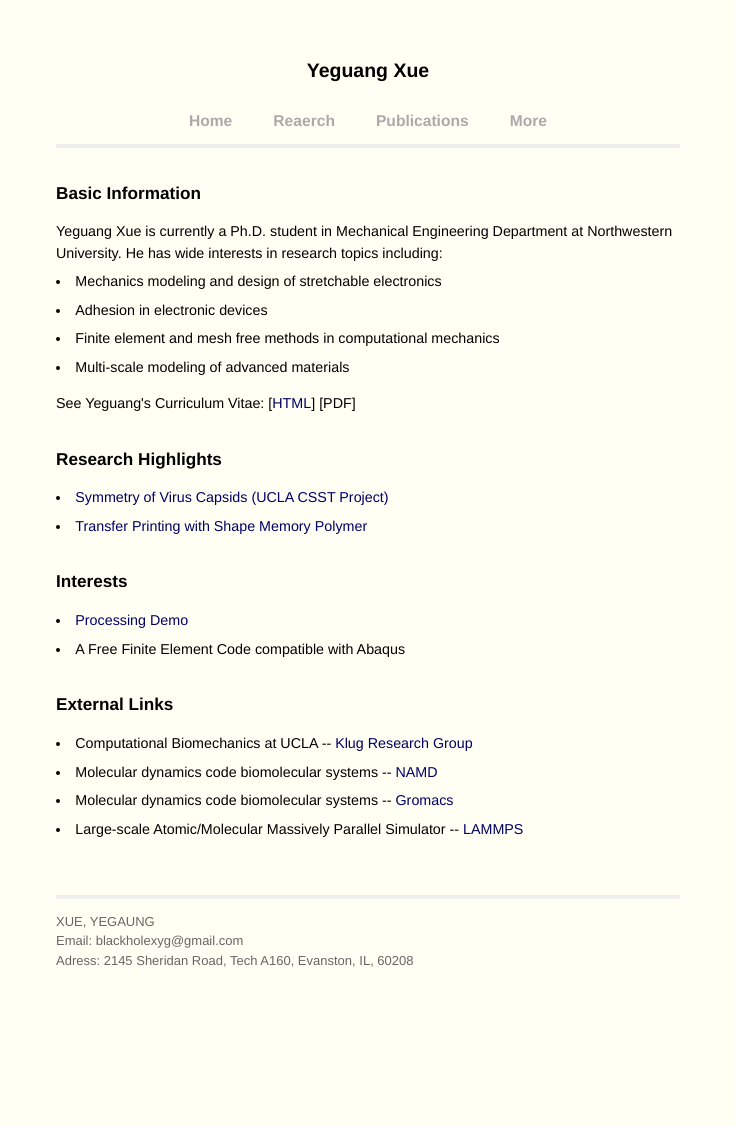
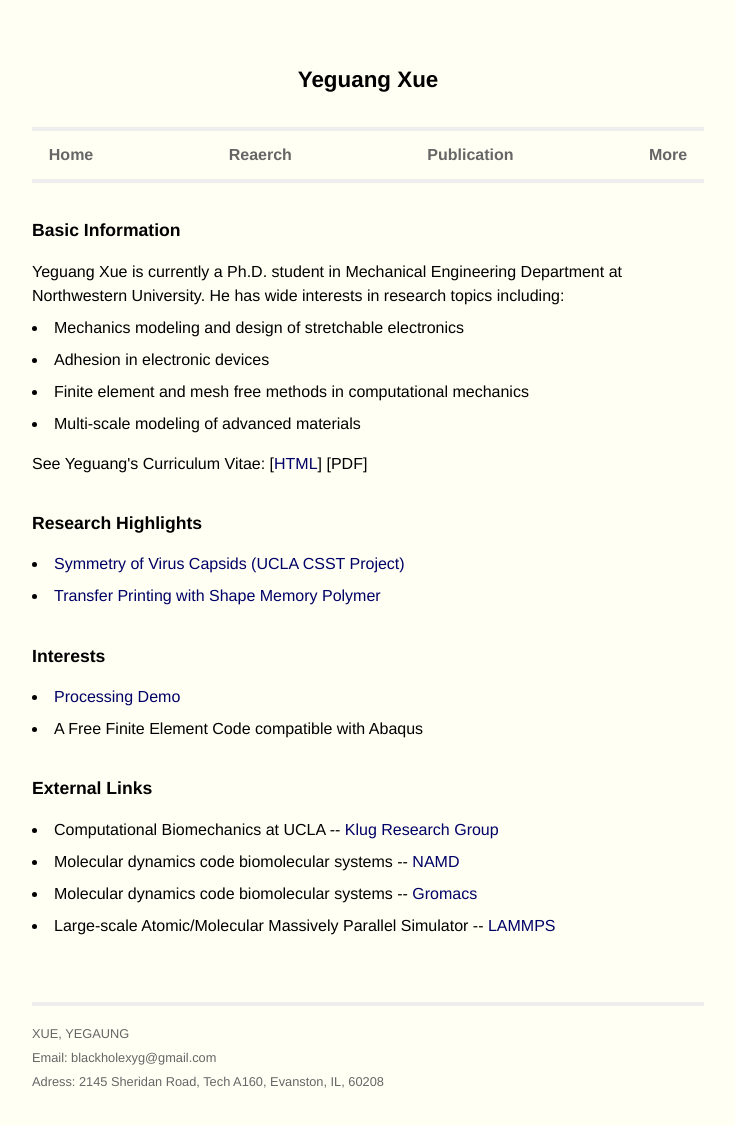
Before and after one commit to yeguang-xue/yeguang-xue.github.io, a Jekyll site: the page built from index.html, in a window 1280 px wide. Shown: the whole page, without its empty margins (272-1007 px from the left). Built offline with Jekyll 4.4.1, drawn with Linux system fonts in a browser that asks for light colours; Markdown is read by kramdown in place of the engine named in the settings; before the commit the page ends 996 px from its top, so only the background shows below that.

Commit message:
New responsive nav bar

```diff
--- a/_layouts/site.html
+++ b/_layouts/site.html
@@ -46,10 +46,12 @@
   <header>
     <nav>
       <h2 class="visually-hidden">Menu List</h2>
-      <span class="menu"><a href="/">Home</a></span>
-      <span class="menu"><a href="/research.html">Reaerch</a></span>
-      <span class="menu"><a href="/publications.html">Publications</a></span>
-      <span class="menu"><a href="/more.html">More</a></span>
+      <ul>
+        <li><a href="/">Home</a></li>
+        <li><a href="/research.html">Reaerch</a></li>
+        <li><a href="/publications.html">Publication</a></li>
+        <li><a href="/more.html">More</a></li>
+      </ul>
     </nav>
   </header>
 
--- a/css/newscreen.css
+++ b/css/newscreen.css
@@ -9,16 +9,14 @@ html {
   margin-left:auto;
   margin-right:auto;
   background-color: #FFFFF4;
-  font: 14px helvetica, arial, clean, sans-serif;
-  font-size: small;
+  font: 16px helvetica, arial, clean, sans-serif;
 }
 
 body {
-  max-width: 48em;
+  max-width: 42em;
   margin-left:auto;
   margin-right:auto;
 }
-
 
 a {
   color: #000066;
@@ -34,7 +32,7 @@ a:visited {
 }
 
 h1 {
-  font-size: 150%;
+  font-size: 140%;
   margin-bottom: 1.5em;
   margin-top: 3em;
 }
@@ -45,44 +43,47 @@ h1 {
 
 header {
   font-size: 100%;
+  height: 3em;
   margin-top: 1em;
   margin-bottom: 1em;
-  line-height: 1.5em;
+  line-height: 1em;
   border-bottom: 4px solid #eee;
+  border-top: 4px solid #eee;
 }
 
 nav {
-  text-align: center;
+  text-align: justify;
+  font-weight: bold;
   margin-top: 1em;
   margin-bottom: 1em;
 }
 
-nav span.name{
-  font-size: 120%;
-  font-weight: bold;
-  margin-right: 1em;
+nav ul {
+  width: 95%;
+  margin: auto;
+  list-style-type: none;
+  padding: 0;
 }
 
-nav span.name a{
-  color: #0066FF;
+nav ul::after{
+    content: '';
+    display: inline-block;
+    width: 100%;
 }
 
-nav span.name a:hover{
-  color: #660066;
+nav li {
+  display: inline-block;
 }
 
-nav span.menu{
-  font-size: 120%;
-  font-weight: bold;
-  margin-left: 3%;
-  margin-right: 3%;
+nav a{
+  color: #666;
 }
 
-nav span.menu a{
-  color: #aaa;
+nav a:visited{
+  color: #666;
 }
 
-nav span.menu a:hover{
+nav a:hover{
   color: black;
 }
 
@@ -91,7 +92,7 @@ nav span.menu a:hover{
 /******************************/
 
 main {
-  font-size: 110%;
+  font-size: 100%;
   text-align: left;
   margin-top: 2em;
   margin-bottom: 2em;
@@ -100,8 +101,8 @@ main {
   line-height: 1.5em;
 }
 
-main h1,h2,h3 {
-  font-size: 120%;
+main h2,h3 {
+  font-size: 110%;
   margin-bottom: 1em;
   margin-top: 2em;
 }
@@ -142,7 +143,6 @@ main ul li{
 
 footer {
   width: 100%;
-  max-width: 48em;
   color: #666;
   font-size: 100%;
   line-height: 1.5em;
@@ -153,6 +153,9 @@ footer {
   float: left;
 }
 
+footer p {
+  font-size: 80%;
+}
 
 /******************************/
 /*           Others           */
@@ -170,12 +173,12 @@ footer {
 }
 
 ol.start {
-    counter-reset: mycounter;
+  counter-reset: mycounter;
 }
 ol.start li, ol.continue li {
-    list-style: none;
+  list-style: none;
 }
 ol.start li:before, ol.continue li:before {
-    content: counter(mycounter) ". ";
-    counter-increment: mycounter;
+  content: counter(mycounter) ". ";
+  counter-increment: mycounter;
 }
```
